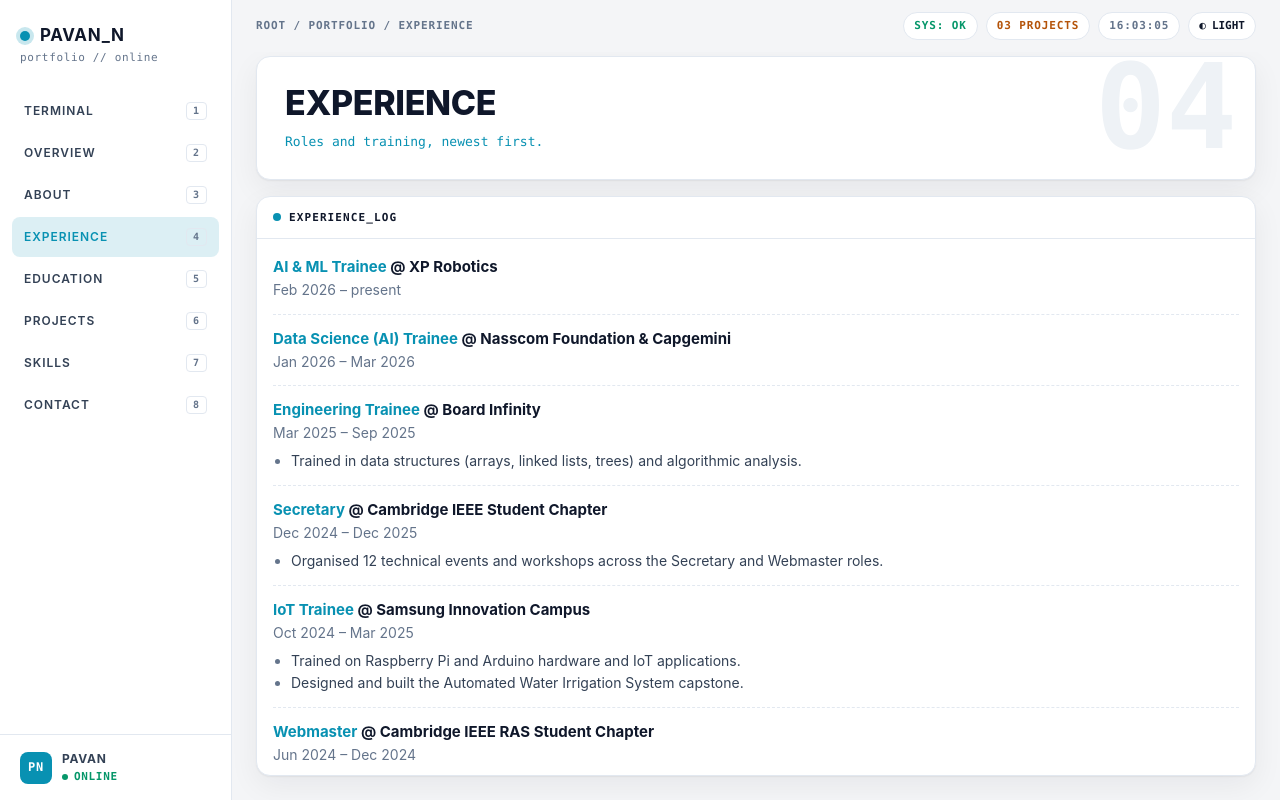
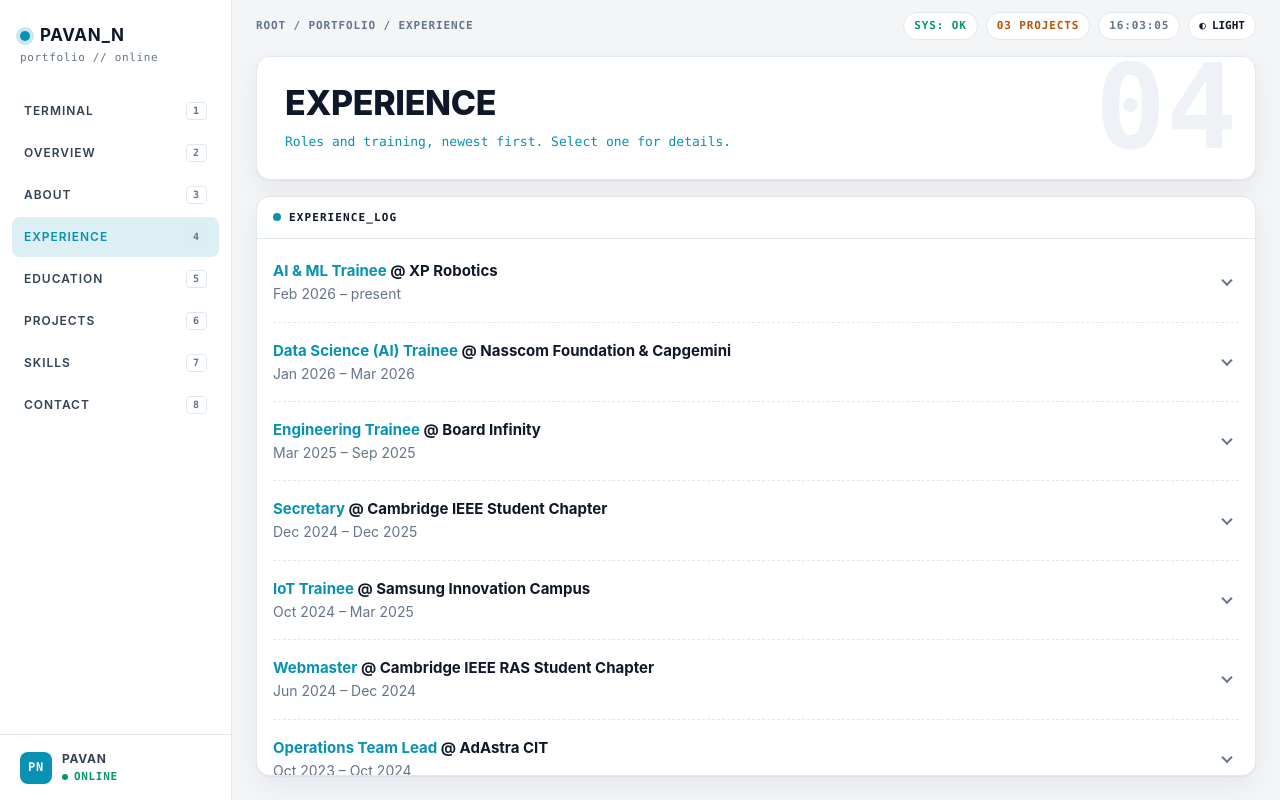
Before and after one commit to pavannanjunda/pavannanjunda.github.io, a website built with Vite: page index.html in a window 1280 px wide. Both pictures are taken after a click on the button "EXPERIENCE". Built offline with nearby package versions, Linux system fonts and the light colour scheme.

Commit message:
feat: show experience entries as dropdowns

```diff
--- a/src/style.css
+++ b/src/style.css
@@ -461,6 +461,60 @@ li::marker {
   margin-top: 6px;
 }
 
+/* Dropdown entries */
+
+details.entry summary {
+  position: relative;
+  padding: 4px 36px 4px 0;
+  border-radius: 8px;
+  cursor: pointer;
+  list-style: none;
+}
+
+details.entry summary::-webkit-details-marker {
+  display: none;
+}
+
+details.entry summary::after {
+  position: absolute;
+  top: 50%;
+  right: 8px;
+  width: 8px;
+  height: 8px;
+  border-right: 2px solid var(--dim);
+  border-bottom: 2px solid var(--dim);
+  transform: translateY(-70%) rotate(45deg);
+  transition: transform 0.2s, border-color 0.2s;
+  content: "";
+}
+
+details.entry summary:hover::after,
+details.entry[open] summary::after {
+  border-color: var(--accent);
+}
+
+details.entry[open] summary::after {
+  transform: translateY(-30%) rotate(225deg);
+}
+
+details.entry summary:focus-visible {
+  outline: 2px solid var(--accent);
+  outline-offset: 2px;
+}
+
+.entry-body {
+  margin-top: 8px;
+  padding: 10px 14px;
+  border-left: 2px solid var(--accent);
+  border-radius: 0 8px 8px 0;
+  background: var(--raised);
+  animation: rise 0.25s ease both;
+}
+
+.entry-body ul {
+  margin-top: 0;
+}
+
 /* Overview grid */
 
 .grid {
--- a/src/ui/dashboard.ts
+++ b/src/ui/dashboard.ts
@@ -10,7 +10,7 @@ export const SECTIONS: Section[] = [
   { id: 'terminal', label: 'TERMINAL', summary: 'Type a command, or pick a section from the menu.' },
   { id: 'dashboard', label: 'OVERVIEW', summary: '' },
   { id: 'about', label: 'ABOUT', summary: 'Who I am.' },
-  { id: 'experience', label: 'EXPERIENCE', summary: 'Roles and training, newest first.' },
+  { id: 'experience', label: 'EXPERIENCE', summary: 'Roles and training, newest first. Select one for details.' },
   { id: 'education', label: 'EDUCATION', summary: 'Where I studied.' },
   { id: 'projects', label: 'PROJECTS', summary: "Things I've built. Select one for details." },
   { id: 'skills', label: 'SKILLS', summary: 'Tools I use.' },
@@ -128,6 +128,27 @@ function entry(title: string, at: string, dates: string, points: string[]): HTML
 
 const DASHBOARD_INDEX = SECTIONS.findIndex(section => section.id === 'dashboard') + 1;
 
+// A dropdown: the heading is always visible, the details open on click.
+// Sharing a `name` makes the browser keep one open at a time.
+function dropdown(group: string, title: string, at: string, dates: string, points: string[]): HTMLElement {
+  const node = el('details', 'entry');
+  node.setAttribute('name', group);
+  const summary = el('summary', '');
+  const head = el('h3', '');
+  head.append(el('span', 'accent', title), el('span', '', ` @ ${at}`));
+  summary.append(head, el('div', 'dim', dates));
+  const body = el('div', 'entry-body');
+  if (points.length > 0) {
+    const list = el('ul', '');
+    list.append(...points.map(point => el('li', '', point)));
+    body.append(list);
+  } else {
+    body.append(el('p', 'dim', 'No details added yet.'));
+  }
+  node.append(summary, body);
+  return node;
+}
+
 const VIEWS: Record<string, (content: Content, nav: Navigate, arg?: string) => HTMLElement[]> = {
   dashboard: (content, nav) => {
     const stats = el('div', 'stats');
@@ -179,7 +200,7 @@ const VIEWS: Record<string, (content: Content, nav: Navigate, arg?: string) => H
 
   experience: content => [
     panel('EXPERIENCE_LOG', content.experience.length > 0
-      ? content.experience.map(job => entry(job.role, job.company, dateRange(job.start, job.end), job.highlights))
+      ? content.experience.map(job => dropdown('experience', job.role, job.company, dateRange(job.start, job.end), job.highlights))
       : [empty()]),
   ],
 
```
Also changed, not shown: src/ui/dashboard.test.ts (+13 -0 lines).
